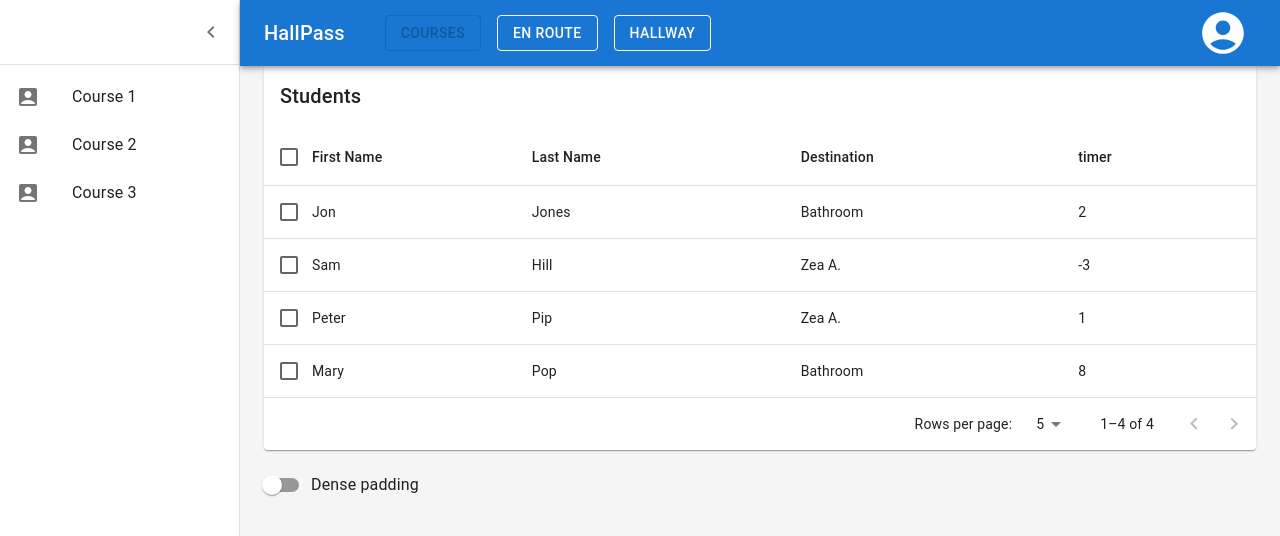
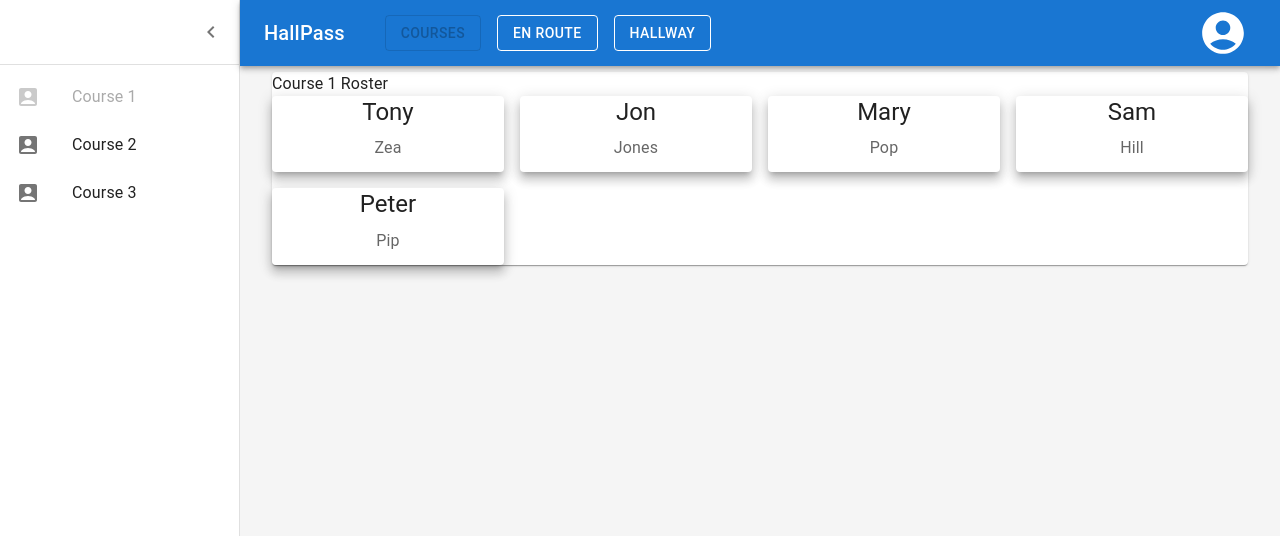
Before and after one commit to Azeajr/hallpass-ui, a React (Create React App) app: page / in a window 1280 px wide. Shown: the top 536 px of the page. Built offline with nearby package versions, Linux system fonts and the light colour scheme.

Commit message:
added default setup for coruses page

```diff
--- a/src/components/EnRouteTable/EnRouteTable.tsx
+++ b/src/components/EnRouteTable/EnRouteTable.tsx
@@ -100,7 +100,7 @@ const headCells: readonly HeadCell[] = [
     id: 'timer',
     numeric: false,
     disablePadding: false,
-    label: 'timer',
+    label: 'Timer',
   },
 ];
 
--- a/src/components/dashboard/Dashboard.tsx
+++ b/src/components/dashboard/Dashboard.tsx
@@ -115,8 +115,13 @@ function Dashboard(props: { dashboardTitle: string; teacherData: any }) {
   // });
 
   const courseStatus = courses.reduce(
-    (acc: { [key: string]: boolean }, course) => {
-      acc[course] = false;
+    (acc: { [key: string]: boolean }, course, index) => {
+      if (index === 0) {
+        acc[course] = true;
+      } else {
+        acc[course] = false;
+      }
+
       return acc;
     },
     {}
@@ -294,14 +299,14 @@ function Dashboard(props: { dashboardTitle: string; teacherData: any }) {
             overflow: 'auto',
           }}
         >
-          <Container maxWidth="lg" sx={{ mt: 8, mb: 8 }}>
-            {false && appBarStatus.courses && (
+          <Container maxWidth="xl" sx={{ mt: 8, mb: 8 }}>
+            {appBarStatus.courses && (
               <Courses
                 teacherData={teacherData}
                 dashboardStatus={dashboardStatus}
               />
             )}
-            <EnRoute />
+            {appBarStatus.enRoute && <EnRoute />}
           </Container>
         </Box>
       </Box>
```
